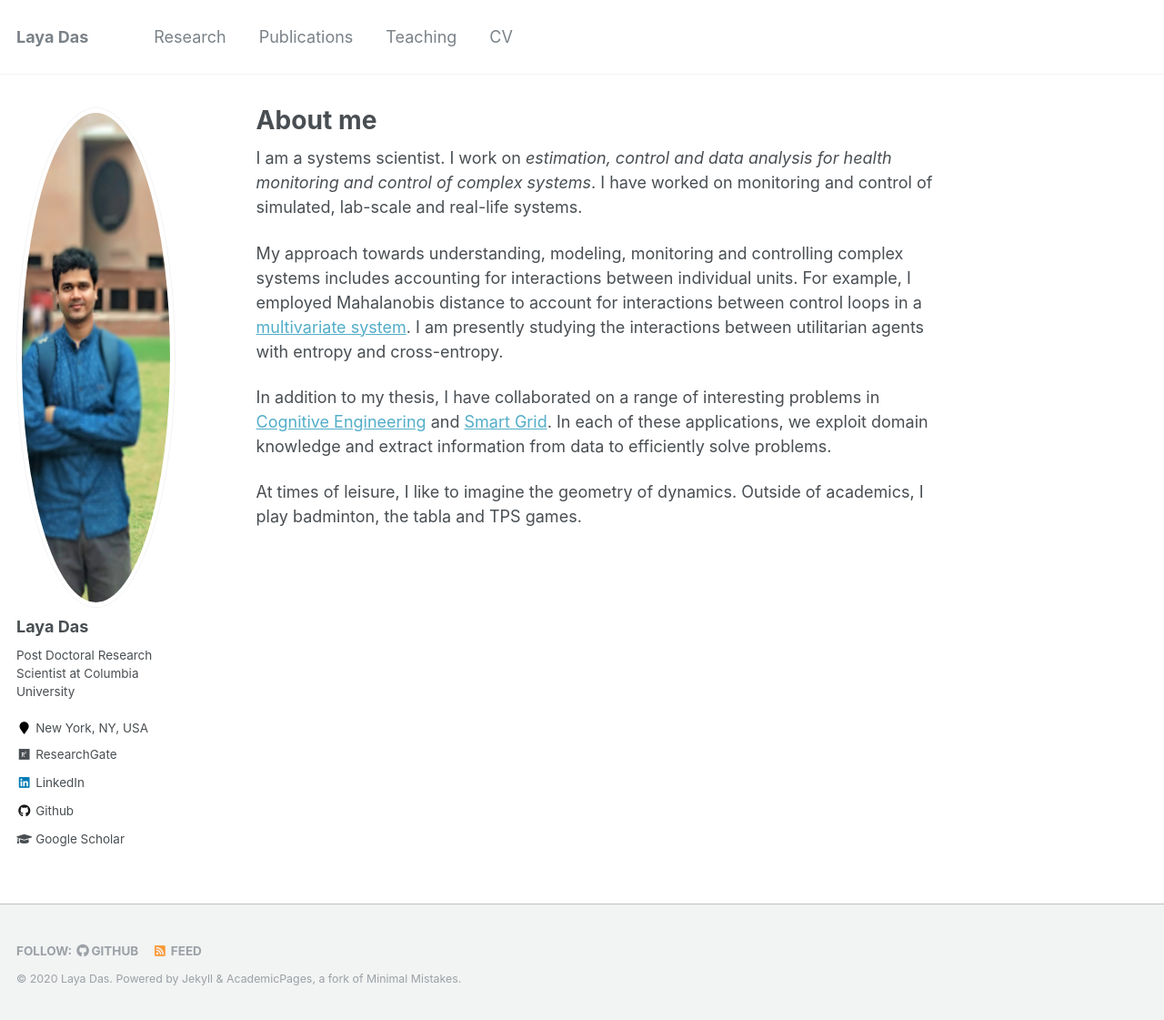
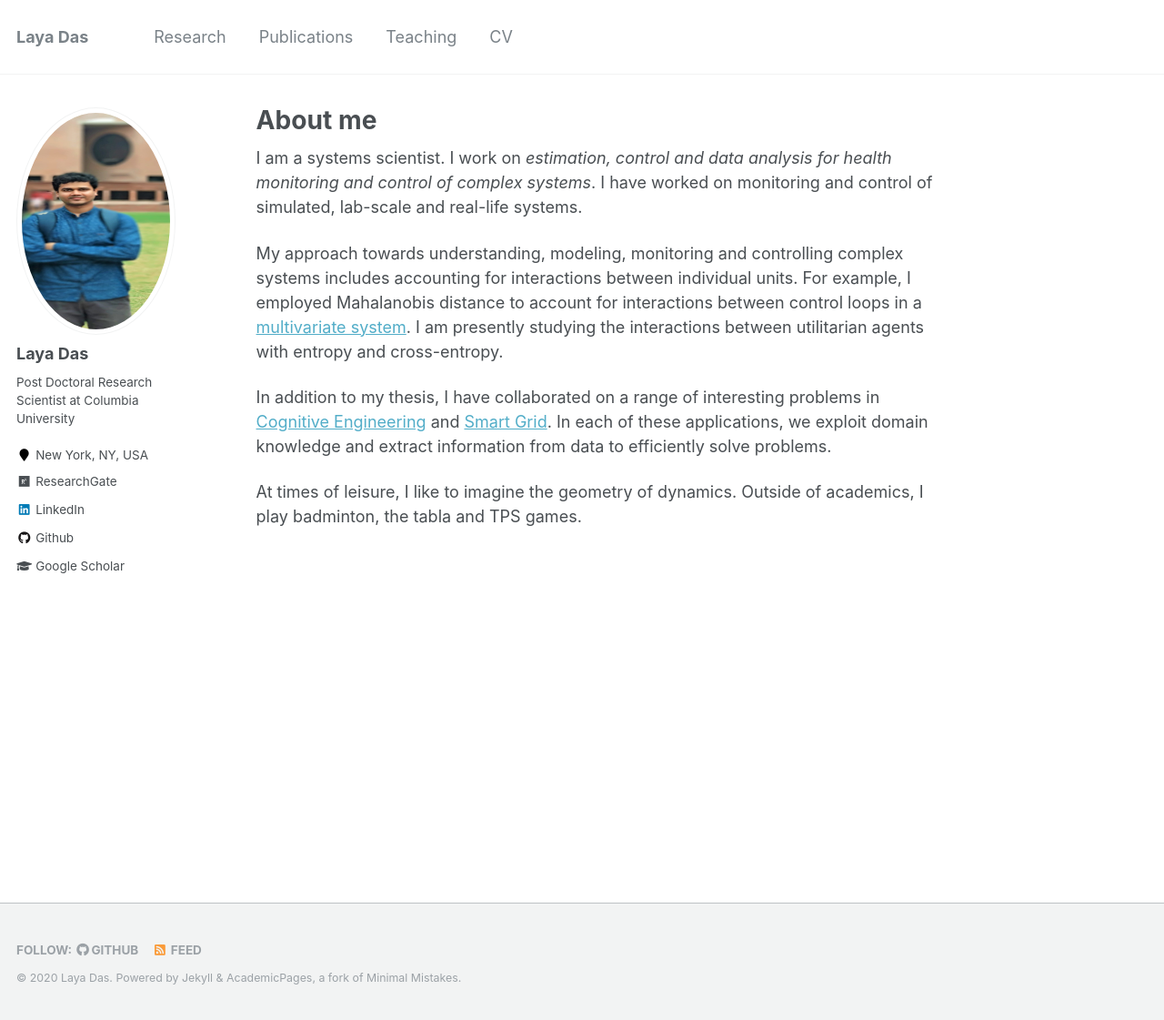
Before and after one commit to layadas/layadas.github.io, a Jekyll site: the page built from _pages/about.md, in a window 1280 px wide and 1121 px high. Shown: the whole window at 91% size. Built offline with Jekyll 4.4.1, drawn with Linux system fonts in a browser that asks for light colours.

Commit message:
Update author-profile.html

```diff
--- a/_includes/author-profile.html
+++ b/_includes/author-profile.html
@@ -8,8 +8,8 @@
 <style>
 .avatar {
   vertical-align: middle;
-  width: 550px;
-  height: 550px;
+  width: 350px;
+  height: 250px;
   border-radius: 20%;
 }
 </style>
```
